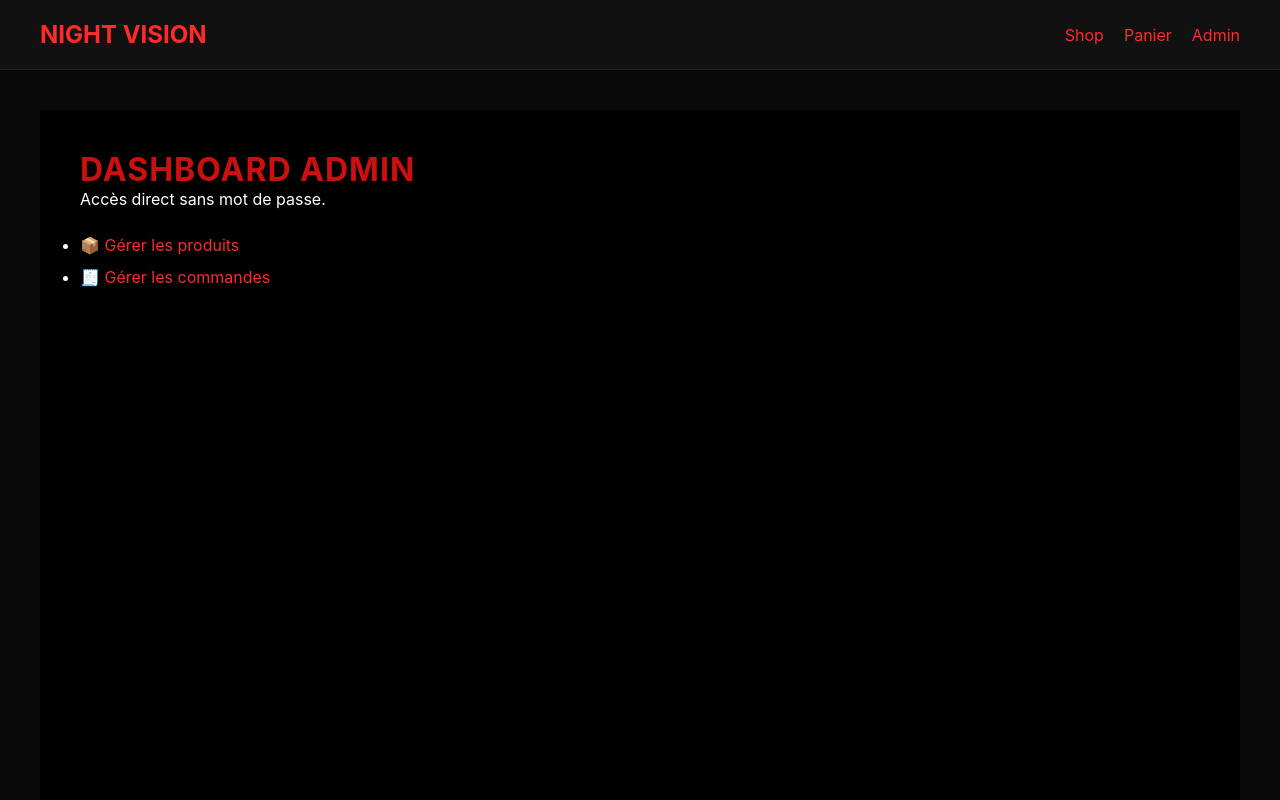
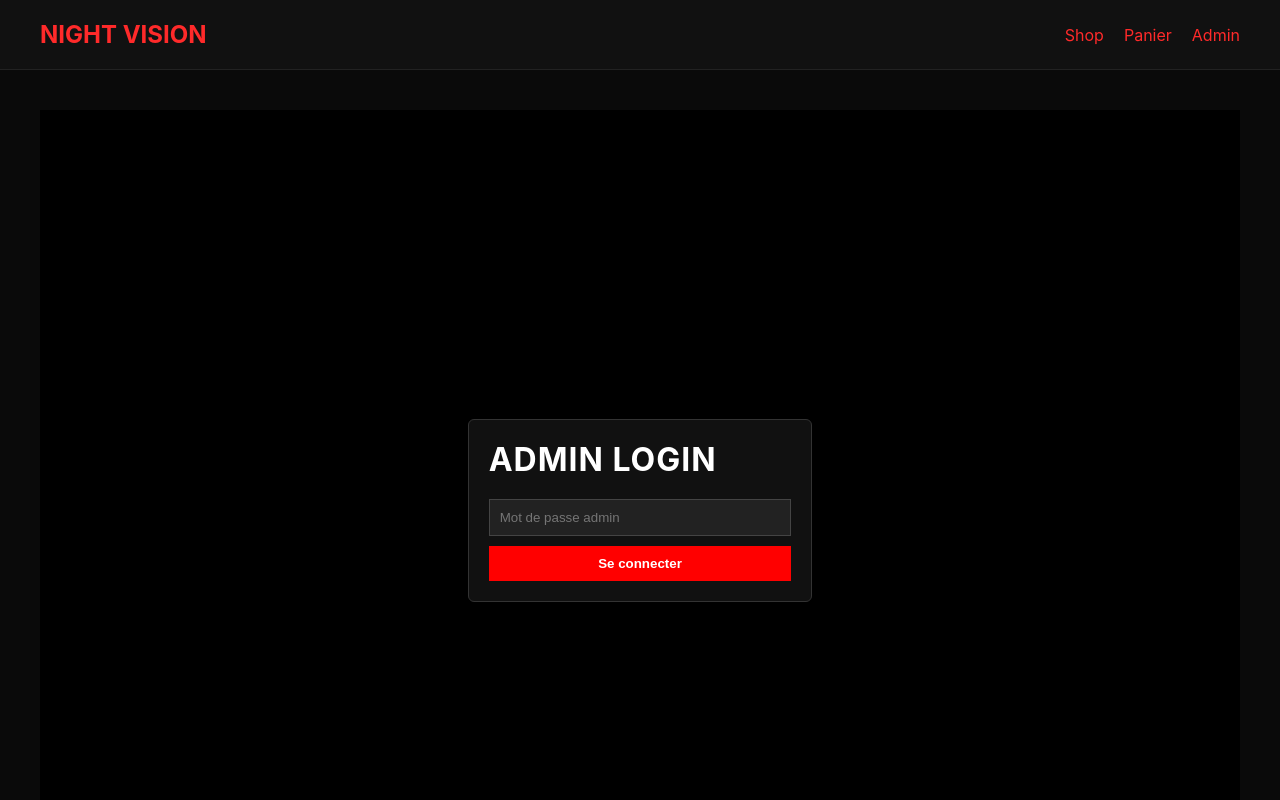
Before and after one commit to gaetanfionda-bot/NV12_FIXED_FINAL.zip, a Next.js app: page /admin in a window 1280 px wide. Shown: the top 800 px of the page. Built offline with nearby package versions, Linux system fonts and the light colour scheme.

Commit message:
Update page.jsx

```diff
--- a/app/admin/page.jsx
+++ b/app/admin/page.jsx
@@ -1,14 +1,79 @@
-// app/admin/page.jsx
-export default function AdminHome() {
+"use client";
+
+import { useState } from "react";
+
+export default function AdminLoginPage() {
+  const [password, setPassword] = useState("");
+  const [error, setError] = useState("");
+
+  const handleLogin = async (e) => {
+    e.preventDefault();
+    setError("");
+
+    // ENVOI AU BACKEND /api/admin/login
+    const res = await fetch("/api/admin/login", {
+      method: "POST",
+      headers: { "Content-Type": "application/json" },
+      body: JSON.stringify({ password }),
+    });
+
+    if (res.ok) {
+      window.location.href = "/admin/products";
+    } else {
+      setError("Mot de passe incorrect");
+    }
+  };
+
   return (
-    <div style={{ padding: "40px", color: "#fff" }}>
-      <h1 style={{ fontSize: "32px", color: "#cc1010" }}>Dashboard Admin</h1>
-      <p>Accès direct sans mot de passe.</p>
+    <div style={{ minHeight: "100vh", display: "flex", justifyContent: "center",
+      alignItems: "center", color: "white" }}>
 
-      <ul style={{ marginTop: "20px", lineHeight: "32px" }}>
-        <li><a href="/admin/products">📦 Gérer les produits</a></li>
-        <li><a href="/admin/orders">🧾 Gérer les commandes</a></li>
-      </ul>
+      <form
+        onSubmit={handleLogin}
+        style={{
+          padding: 20,
+          background: "#111",
+          border: "1px solid #333",
+          borderRadius: 6,
+          minWidth: 300,
+        }}
+      >
+        <h1 style={{ marginBottom: 20 }}>Admin Login</h1>
+
+        <input
+          type="password"
+          placeholder="Mot de passe admin"
+          value={password}
+          onChange={(e) => setPassword(e.target.value)}
+          style={{
+            width: "100%",
+            padding: 10,
+            marginBottom: 10,
+            background: "#222",
+            border: "1px solid #444",
+            color: "white",
+          }}
+        />
+
+        {error && (
+          <p style={{ color: "red", marginBottom: 10 }}>{error}</p>
+        )}
+
+        <button
+          type="submit"
+          style={{
+            width: "100%",
+            padding: 10,
+            background: "red",
+            border: "none",
+            color: "white",
+            cursor: "pointer",
+            fontWeight: "bold",
+          }}
+        >
+          Se connecter
+        </button>
+      </form>
     </div>
   );
 }
```
